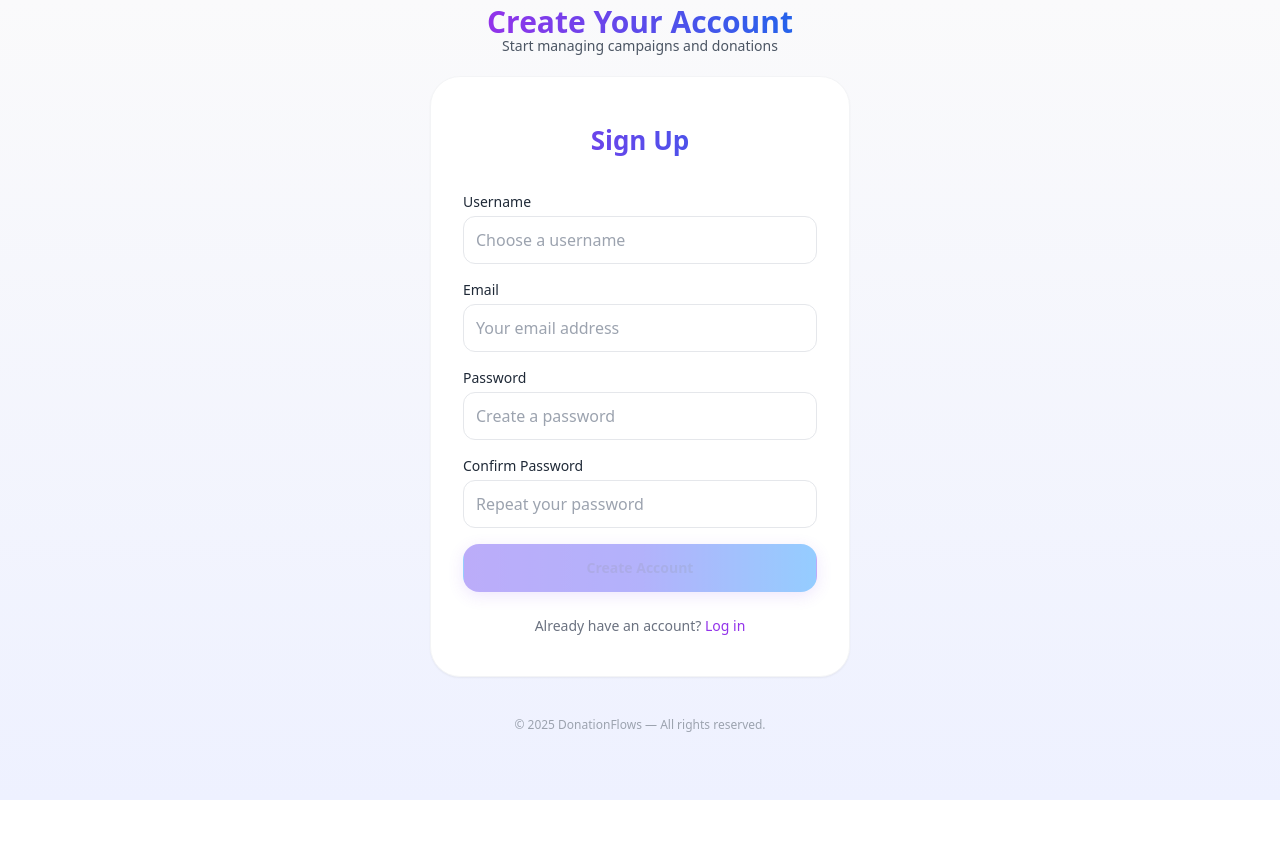
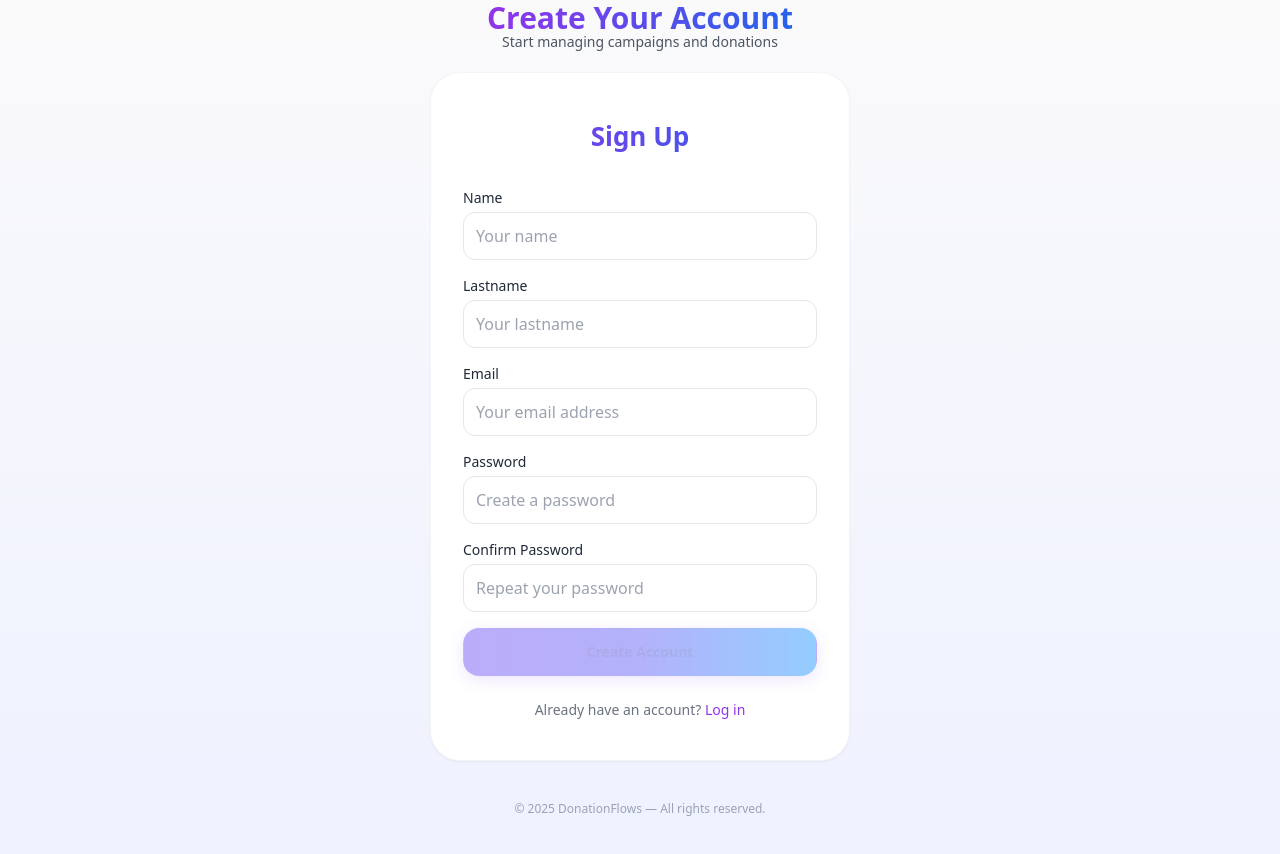
Before and after one commit to Jorgedrv/fe-donation, a React (Vite) app: page /sign-up in a window 1280 px wide. Shown: the top 854 px of the page. Before the commit the page ends 800 px from the top, so only its background shows below. Built offline with nearby package versions, Linux system fonts and the light colour scheme.

Commit message:
chore: username removed and name, lastname added for signup

```diff
--- a/src/pages/SignupPage.tsx
+++ b/src/pages/SignupPage.tsx
@@ -118,10 +118,20 @@ export default function SignupPage() {
 
             <form onSubmit={handleSubmit} className="space-y-4">
               <Input
-                label="Username"
+                label="Name"
                 labelClassName="text-left text-[0.9rem] font-medium"
-                name="username"
-                placeholder="Choose a username"
+                name="name"
+                placeholder="Your name"
+                value={form.username}
+                onChange={handleChange}
+                className="h-12 rounded-2xl border-[1.5px] focus:ring-purple-300"
+              />
+
+              <Input
+                label="Lastname"
+                labelClassName="text-left text-[0.9rem] font-medium"
+                name="lastname"
+                placeholder="Your lastname"
                 value={form.username}
                 onChange={handleChange}
                 className="h-12 rounded-2xl border-[1.5px] focus:ring-purple-300"
```
